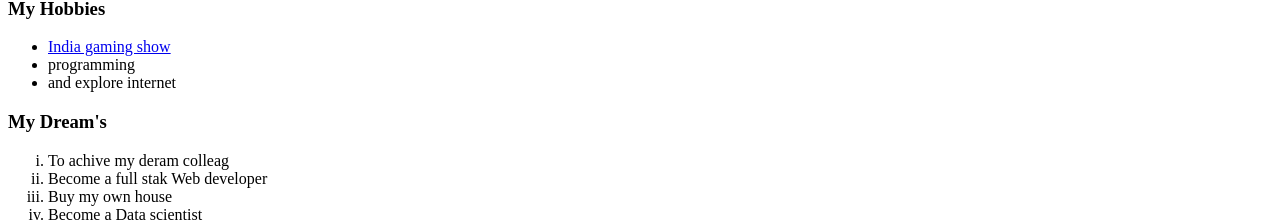
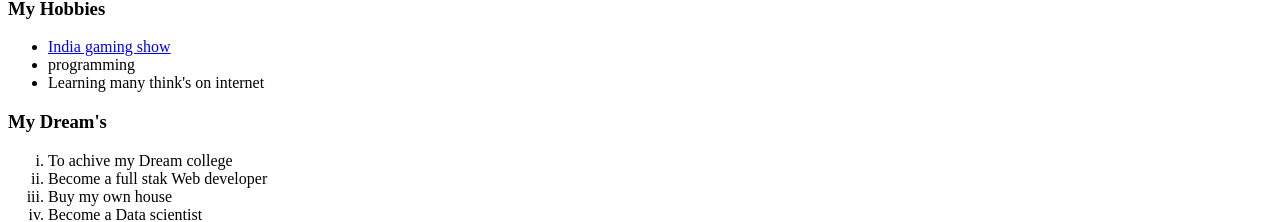
Before and after one commit to rishishal/CV, a plain HTML site: page index.html in a window 1280 px wide. Shown: the part 485-707 px from the top of the page. Drawn offline with Linux system fonts and the light colour scheme.

Commit message:
Update index.html

```diff
--- a/index.html
+++ b/index.html
@@ -22,11 +22,11 @@
   <ul>
     <li><a href="https://www.gamingshow.in/">India gaming show</a></li>
     <li>programming</li>
-    <li>and explore internet</li>
+    <li>Learning many think's on internet</li>
   </ul>
   <h3>My Dream's</h3>
   <ol type="i">
-    <li>To achive my deram colleag</li>
+    <li>To achive my Dream college</li>
     <li>Become a full stak Web developer</li>
     <li>Buy my own house</li>
     <li>Become a Data scientist</li>
```
